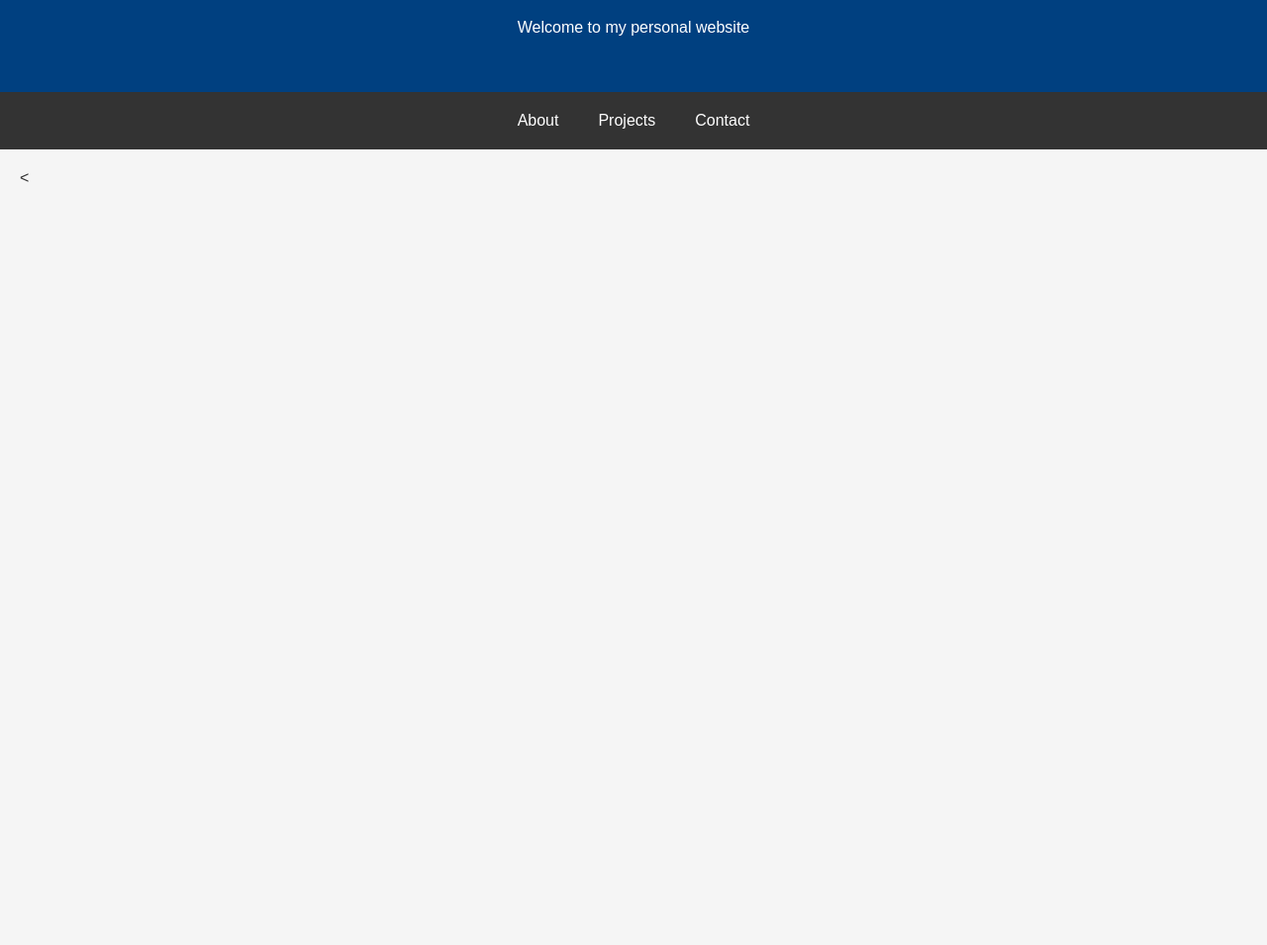
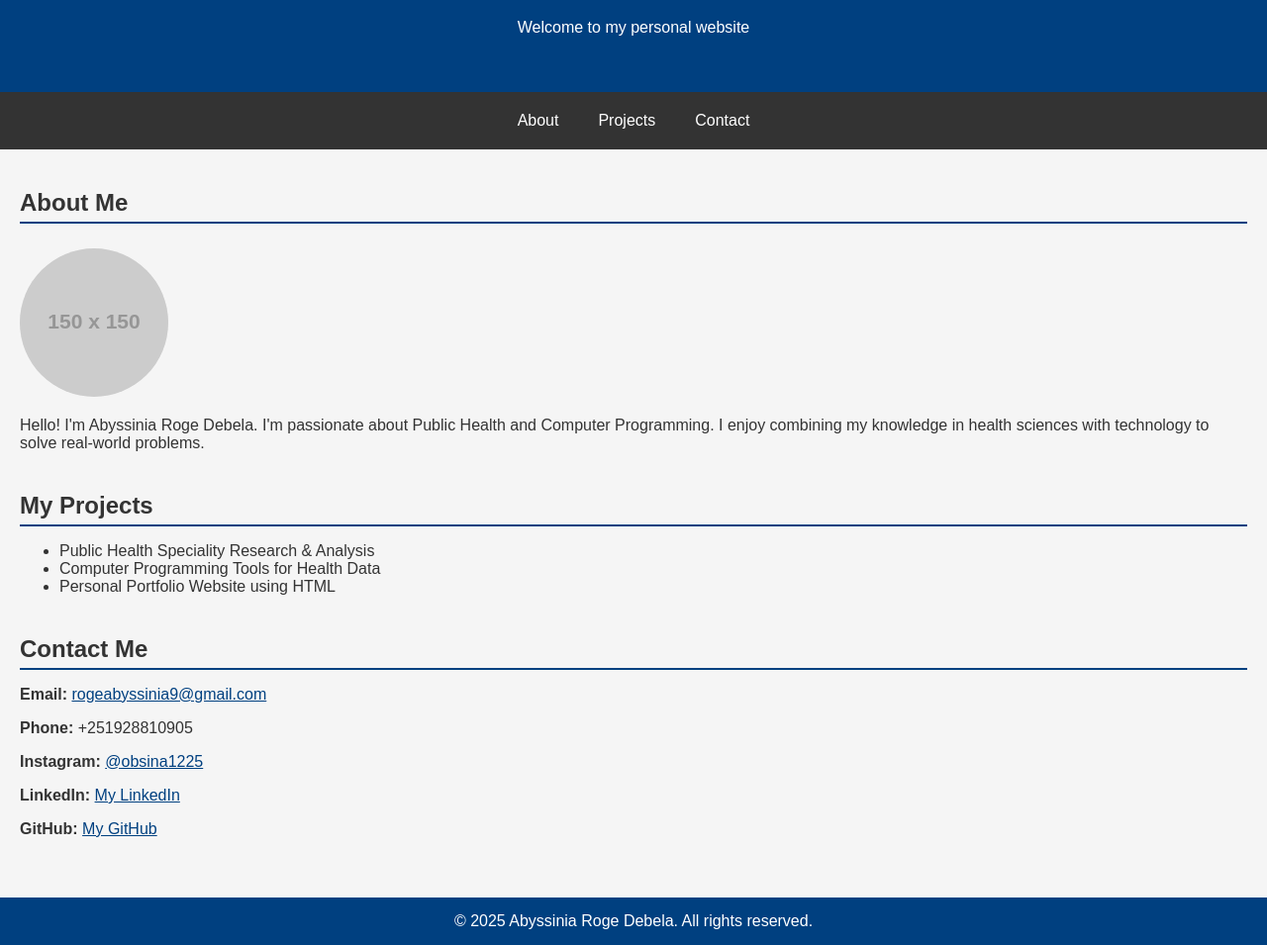
Before and after one commit to abyssiniaroge/abyssinia1927.githab.-Io, a plain HTML site: page index.html in a window 1280 px wide. Shown: the part 101-1056 px from the top of the page at 99% size. Before the commit the page ends 800 px from the top, so only its background shows below. Drawn offline with Linux system fonts and the light colour scheme; placeholder pictures from the web are drawn by us.

Commit message:
Update index.html

```diff
--- a/index.html
+++ b/index.html
@@ -47,9 +47,6 @@
       color: white;
       text-align: center;
       padding: 15px;
-      position: fixed;
-      bottom: 0;
-      width: 100%;
     }
     img.profile {
       width: 150px;
@@ -76,4 +73,33 @@
 
 <main>
   <section id="about">
-    <
+    <h2>About Me</h2>
+    <img src="https://via.placeholder.com/150" alt="Abyssinia Roge Debela" class="profile">
+    <p>Hello! I'm Abyssinia Roge Debela. I'm passionate about Public Health and Computer Programming. I enjoy combining my knowledge in health sciences with technology to solve real-world problems.</p>
+  </section>
+
+  <section id="projects">
+    <h2>My Projects</h2>
+    <ul>
+      <li>Public Health Speciality Research & Analysis</li>
+      <li>Computer Programming Tools for Health Data</li>
+      <li>Personal Portfolio Website using HTML</li>
+    </ul>
+  </section>
+
+  <section id="contact">
+    <h2>Contact Me</h2>
+    <p><strong>Email:</strong> <a href="mailto:rogeabyssinia9@gmail.com">rogeabyssinia9@gmail.com</a></p>
+    <p><strong>Phone:</strong> +251928810905</p>
+    <p><strong>Instagram:</strong> <a href="https://www.instagram.com/obsina1225" target="_blank">@obsina1225</a></p>
+    <p><strong>LinkedIn:</strong> <a href="https://linkedin.com" target="_blank">My LinkedIn</a></p>
+    <p><strong>GitHub:</strong> <a href="https://github.com" target="_blank">My GitHub</a></p>
+  </section>
+</main>
+
+<footer>
+  &copy; 2025 Abyssinia Roge Debela. All rights reserved.
+</footer>
+
+</body>
+</html>
```
